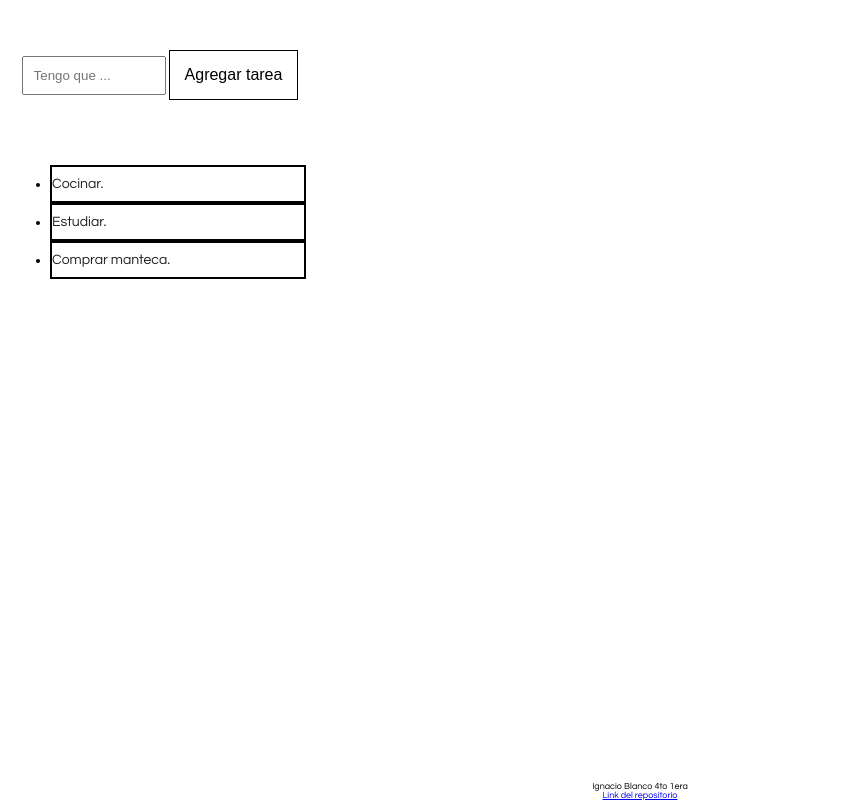
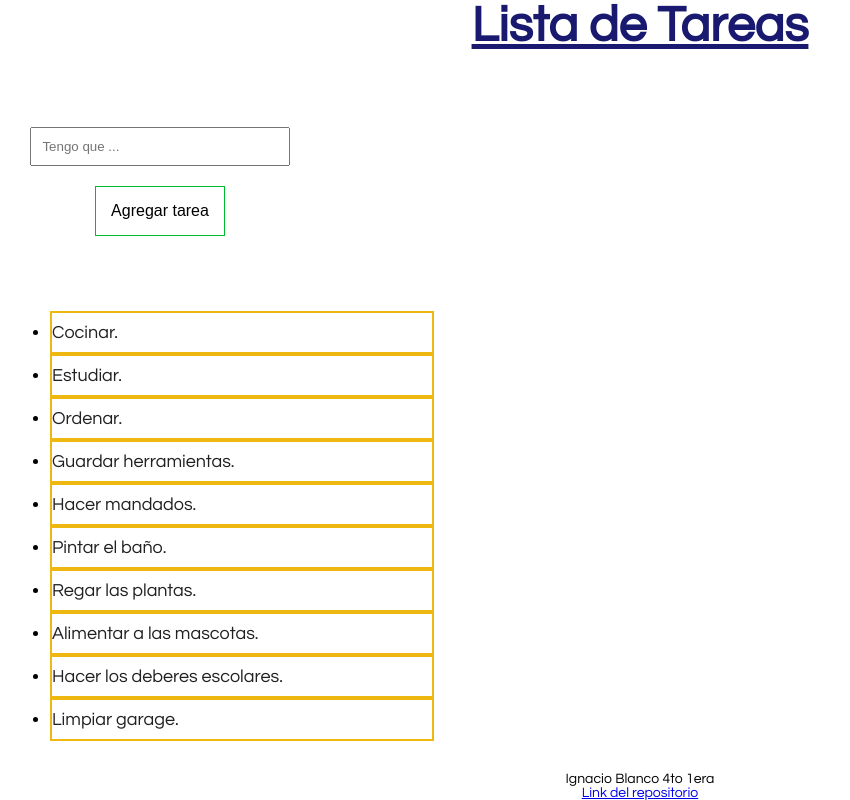
Before and after one commit to IgnacioBlancoo/tp-vacaciones, a plain HTML site: page index.html in a window 1280 px wide. Shown: the whole page, without its empty margins (0-850 px from the left). Drawn offline with Linux system fonts and the light colour scheme.

Commit message:
Tp Terminado

```diff
--- a/index.html
+++ b/index.html
@@ -5,6 +5,7 @@
 <title>Lista de Tareas </title>
 </head>
 <body>
+	<h1><u> Lista de Tareas </u></h1>
 	<div class="master">
 		<div class="wrap">
 			<form class="formulario" action="">
@@ -19,7 +20,15 @@
 			<ul class="lista" id="lista">
 				<li><a href="#">Cocinar.</a></li>
 				<li><a href="#">Estudiar.</a></li>
-				<li><a href="#">Comprar manteca.</a></li>
+				<li><a href="#">Ordenar.</a></li>
+				<li><a href="#">Guardar herramientas.</a></li>
+				<li><a href="#">Hacer mandados.</a></li>
+				<li><a href="#">Pintar el baño.</a></li>
+				<li><a href="#">Regar las plantas.</a></li>
+				<li><a href="#">Alimentar a las mascotas.</a></li>
+				<li><a href="#">Hacer los deberes escolares.</a></li>
+				<li><a href="#">Limpiar garage.</a></li>
+
 			</ul>
 		</div>
 	</div>
--- a/style.css
+++ b/style.css
@@ -8,7 +8,14 @@
 
 body {
 	font-family: Century Gothic ;
-	font-size: 14px;
+	font-size: 18px;
+}
+
+h1{
+	text-align: center;
+	font-family: Century Gothic;
+	font-size: 50;
+	color: #191970;
 }
 
 footer{
@@ -16,7 +23,7 @@ footer{
 	position: fixed;
 	text-align: center;
 	font-family: Century Gothic ;
-	font-size: 9px;
+	font-size: 14px;
 	width: 100%;
 }
 
@@ -28,7 +35,7 @@ footer{
 }
 
 .master {
-	padding: 50px 0;
+	padding: 75px 0;
 	width: 25%;
 }
 
@@ -39,17 +46,17 @@ footer{
 .master .formulario input[type=text] {
 	margin-bottom: 20px;
 	padding: 10px;
-	width: 50%;
+	width: 90%;
+	font-family: arial;
 }
 
 .master .formulario .boton {
 	background: none;
-	border: 1px solid #000000;
+	border: 1px solid #00BB2D;
 	color: #000000;
 	display: inline-block;
 	font-size: 16px;
 	padding: 15px;
-
 }
 
 .principal .formulario .boton:hover {
@@ -60,12 +67,11 @@ footer{
 	left: 50px;
 	width: 40%;
 	position: absolute;
-
 }
 
 .tareas .lista li {
-border: 2px solid #000000;
-	width: 50%;
+border: 2px solid #EFB810;;
+width: 75%;
 }
 
 .tareas .lista li a {
@@ -73,6 +79,7 @@ border: 2px solid #000000;
 	display: block;
 	padding: 10px 0;
 	text-decoration: none;
+
 }
 
 .tareas .lista li a:hover {
```
